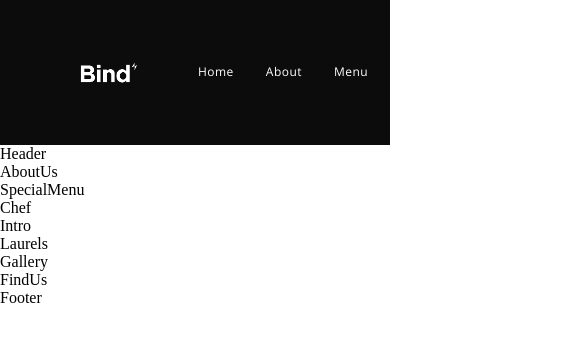
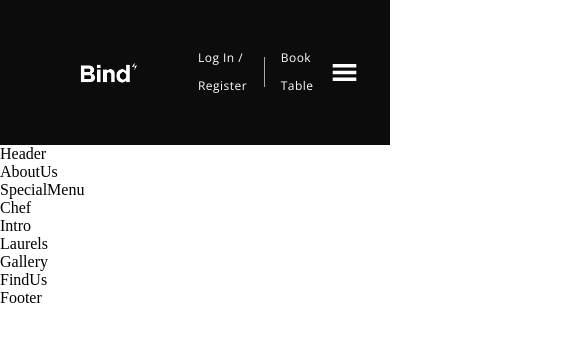
Before and after one commit to Albiona19/restaurant-react-app, a React (Create React App) app: page / in a window 390 px wide. Shown: the top 342 px of the page, 585 px wide, since content can reach past the window. Built offline with nearby package versions, Linux system fonts and the light colour scheme; a web font is replaced by a local one.

Commit message:
navbar hamburger menu

```diff
--- a/src/components/Navbar/Navbar.css
+++ b/src/components/Navbar/Navbar.css
@@ -51,5 +51,36 @@
     display: none;
 }
 .app__navbar-smallscren_overlay{
+    position:fixed;
+    top:0;
+    left:0;
+    width:100%;
+    height:100vh;
+    background: var(--color-black);
+    transition: 0.5s ease;
+
+    flex-direction: column;
+    z-index: 5;
+}
+.app__navbar-smallscren_overlay .overlay__close{
+    font-size: 27px;
+    color:var(--color-golden);
+    cursor: pointer;
+
+    position: absolute;
+    top: 20px;
+    right: 20px;
+}
+
+@media screen and (max-width:1150px) {
+    .app__navbar-links{
+        display: none;
+    }
+    .app__navbar-smallscren{
+        display: flex;
+        cursor: pointer
+
+    }
+
 
 }
--- a/src/components/Navbar/Navbar.jsx
+++ b/src/components/Navbar/Navbar.jsx
@@ -1,13 +1,14 @@
-import React from 'react';
+import React, { useState } from 'react';
 import { GiHamburgerMenu } from 'react-icons/gi';
 import { MdOutlineRestaurantMenu } from 'react-icons/md';
 import images from '../../constants/images';
 import './Navbar.css';
 
-const Navbar = () => (
+const Navbar = () => {
+  const [toggleMenu, setToggleMenu] = useState(false);
+  return (
   <nav className='app__navbar'>
     <div className='app__navbar-logo'>
-
     <img src={images.gericht} alt="app logo" srcset="" />
     </div>
     <ul className='app__navbar-links'>
@@ -24,9 +25,13 @@
 
     </div>
     <div className="app__navbar-smallscren">
-      <GiHamburgerMenu  color='#fff' fontSize={27} onClick={()=>{}}/>
+      <GiHamburgerMenu  color='#fff' fontSize={27} onClick={()=> setToggleMenu(true)}/>
+
+
+      {toggleMenu &&(
+
       <div className='app__navbar-smallscren_overlay flex__center slide-bottom'>
-       <MdOutlineRestaurantMenu fontSize={27} className='overlay__close' onClick={()=>{}} />
+       <MdOutlineRestaurantMenu fontSize={27} className='overlay__close' onClick={()=> setToggleMenu(false)} />
         <ul className='app__navbar-smallscren-links'>
         <li className='p__opensans'><a href='#home'>Home</a> </li>
         <li className='p__opensans'><a href='#about'>About</a> </li>
@@ -35,9 +40,10 @@
         <li className='p__opensans'><a href='#contact'>Contact</a> </li>
     </ul>
       </div>
+      )}
 
     </div>
   </nav>
 );
-
+  }
 export default Navbar;
```
